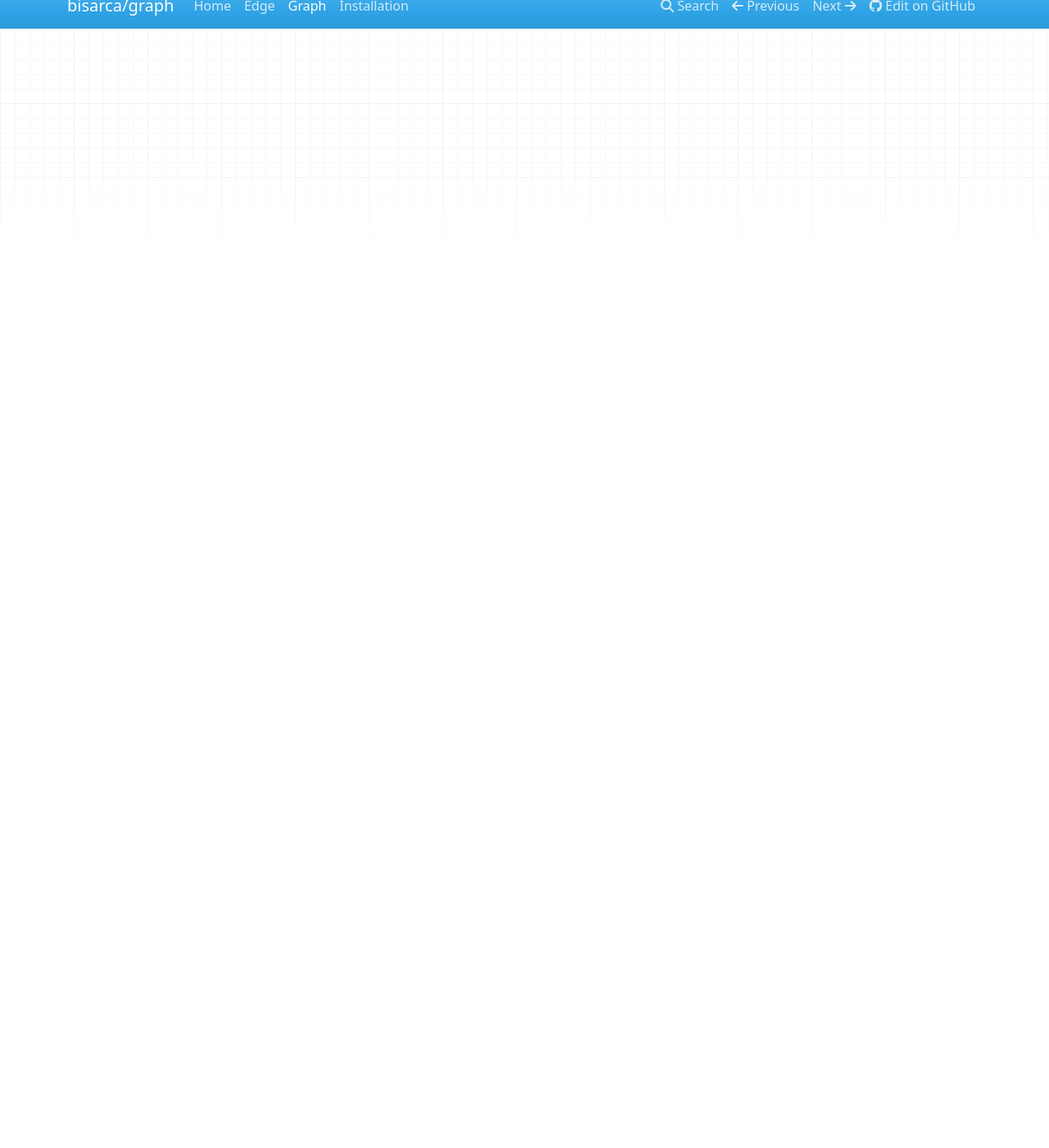
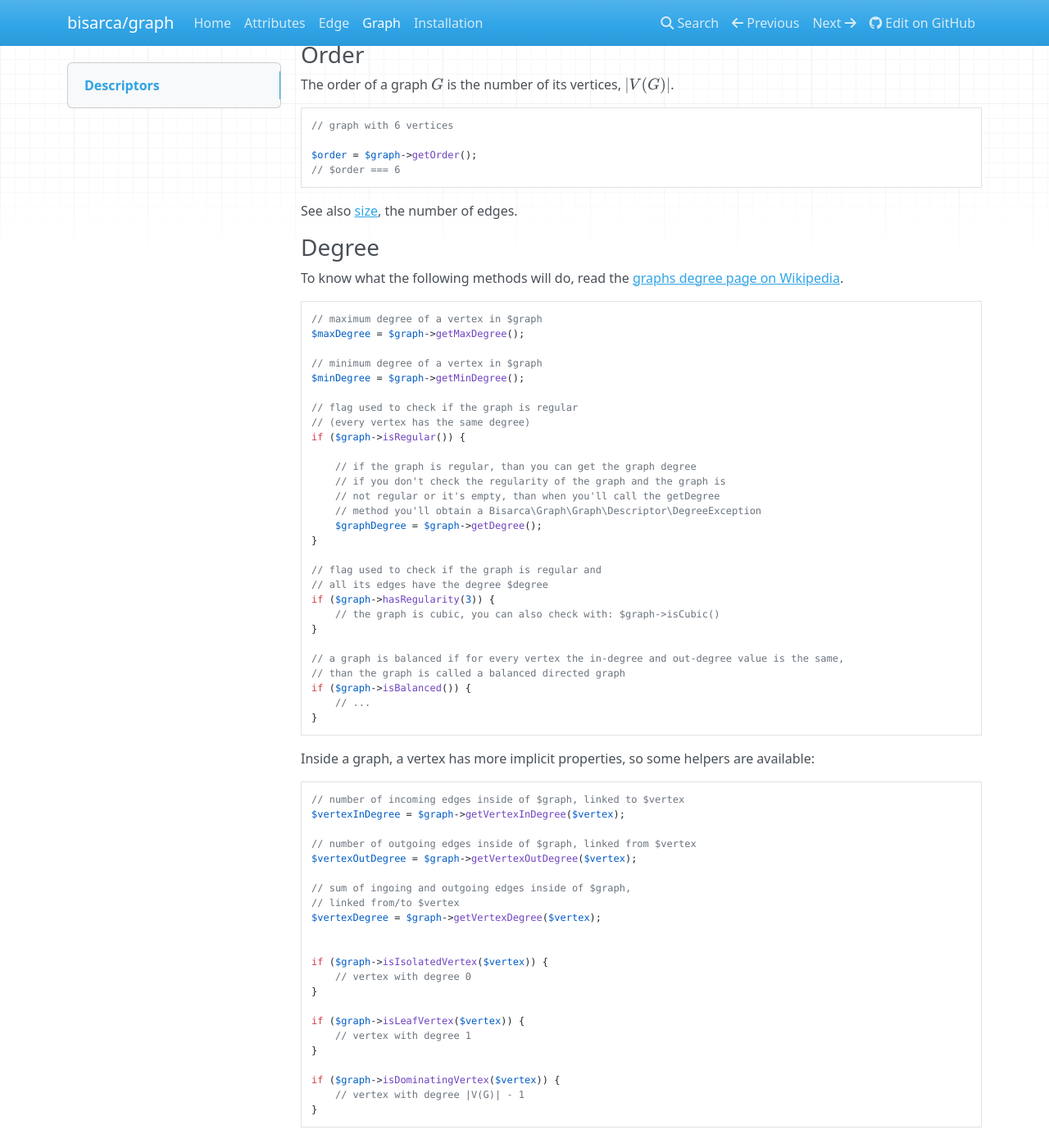
Before and after one commit to bisarca/graph, an MkDocs documentation site: the page built from docs/graph.md, in a window 1280 px wide and 1400 px high, scrolled down 1448 px. Shown: the whole window at 82% size. Built offline with MkDocs 1.6.1, drawn with Linux system fonts in a browser that asks for light colours; nearby versions of some CDN libraries; formulas are drawn with MathJax 3; some of the changed text lies outside the part shown.

Commit message:
completed documentation

````diff
--- a/docs/graph.md
+++ b/docs/graph.md
@@ -47,6 +47,25 @@ $graph = new Graph($vertices, $edges);
 The `Graph` class contains many method those help to describe the graph itself.
 
 
+### Loop
+
+A graph also offers a way to check if it contains a loop.
+
+```php
+// $graph1 contains a loop on $vertex1
+// $graph2 doesn't contain a loop
+
+var_dump(
+    $graph1->hasLoop(),           // bool(true)
+    $graph1->hasLoopOn($vertex1), // bool(true)
+    $graph1->hasLoopOn($vertex2), // bool(false)
+    $graph2->hasLoop(),           // bool(false)
+    $graph2->hasLoopOn($vertex1)  // bool(false)
+);
+
+```
+
+
 ### Size
 
 The size of a graph \\(G\\) is the number of its edges, \\(|E(G)|\\).
@@ -73,3 +92,67 @@ $order = $graph->getOrder();
 ```
 
 See also [size](#size), the number of edges.
+
+
+### Degree
+
+To know what the following methods will do, read the [graphs degree page on Wikipedia](https://en.wikipedia.org/wiki/Degree_(graph_theory)).
+
+```php
+// maximum degree of a vertex in $graph
+$maxDegree = $graph->getMaxDegree();
+
+// minimum degree of a vertex in $graph
+$minDegree = $graph->getMinDegree();
+
+// flag used to check if the graph is regular
+// (every vertex has the same degree)
+if ($graph->isRegular()) {
+
+    // if the graph is regular, than you can get the graph degree
+    // if you don't check the regularity of the graph and the graph is
+    // not regular or it's empty, than when you'll call the getDegree
+    // method you'll obtain a Bisarca\Graph\Graph\Descriptor\DegreeException
+    $graphDegree = $graph->getDegree();
+}
+
+// flag used to check if the graph is regular and
+// all its edges have the degree $degree
+if ($graph->hasRegularity(3)) {
+    // the graph is cubic, you can also check with: $graph->isCubic()
+}
+
+// a graph is balanced if for every vertex the in-degree and out-degree value is the same,
+// than the graph is called a balanced directed graph
+if ($graph->isBalanced()) {
+    // ...
+}
+```
+
+Inside a graph, a vertex has more implicit properties,
+so some helpers are available:
+
+```php
+// number of incoming edges inside of $graph, linked to $vertex
+$vertexInDegree = $graph->getVertexInDegree($vertex);
+
+// number of outgoing edges inside of $graph, linked from $vertex
+$vertexOutDegree = $graph->getVertexOutDegree($vertex);
+
+// sum of ingoing and outgoing edges inside of $graph,
+// linked from/to $vertex
+$vertexDegree = $graph->getVertexDegree($vertex);
+
+
+if ($graph->isIsolatedVertex($vertex)) {
+    // vertex with degree 0
+}
+
+if ($graph->isLeafVertex($vertex)) {
+    // vertex with degree 1
+}
+
+if ($graph->isDominatingVertex($vertex)) {
+    // vertex with degree |V(G)| - 1
+}
+```
````
Also changed, not shown: docs/attributes.md (added, +42 -0 lines).
